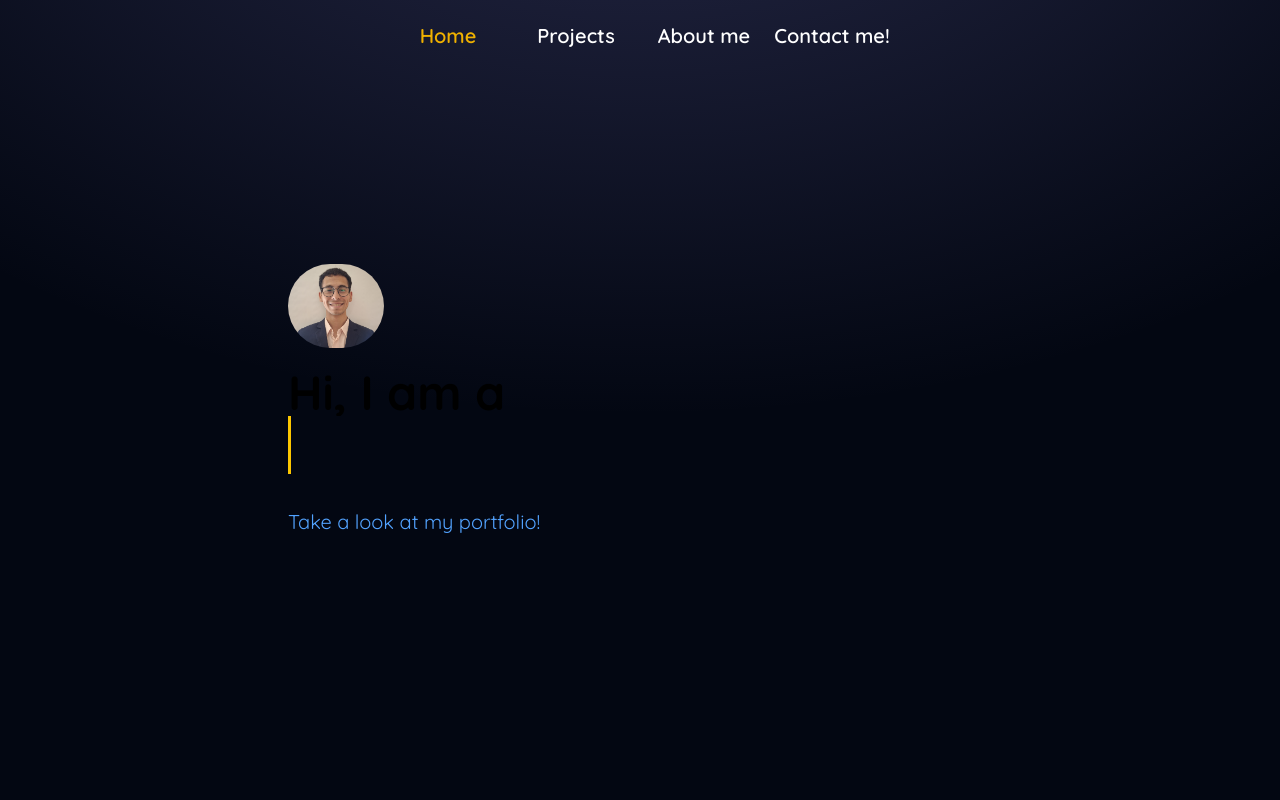
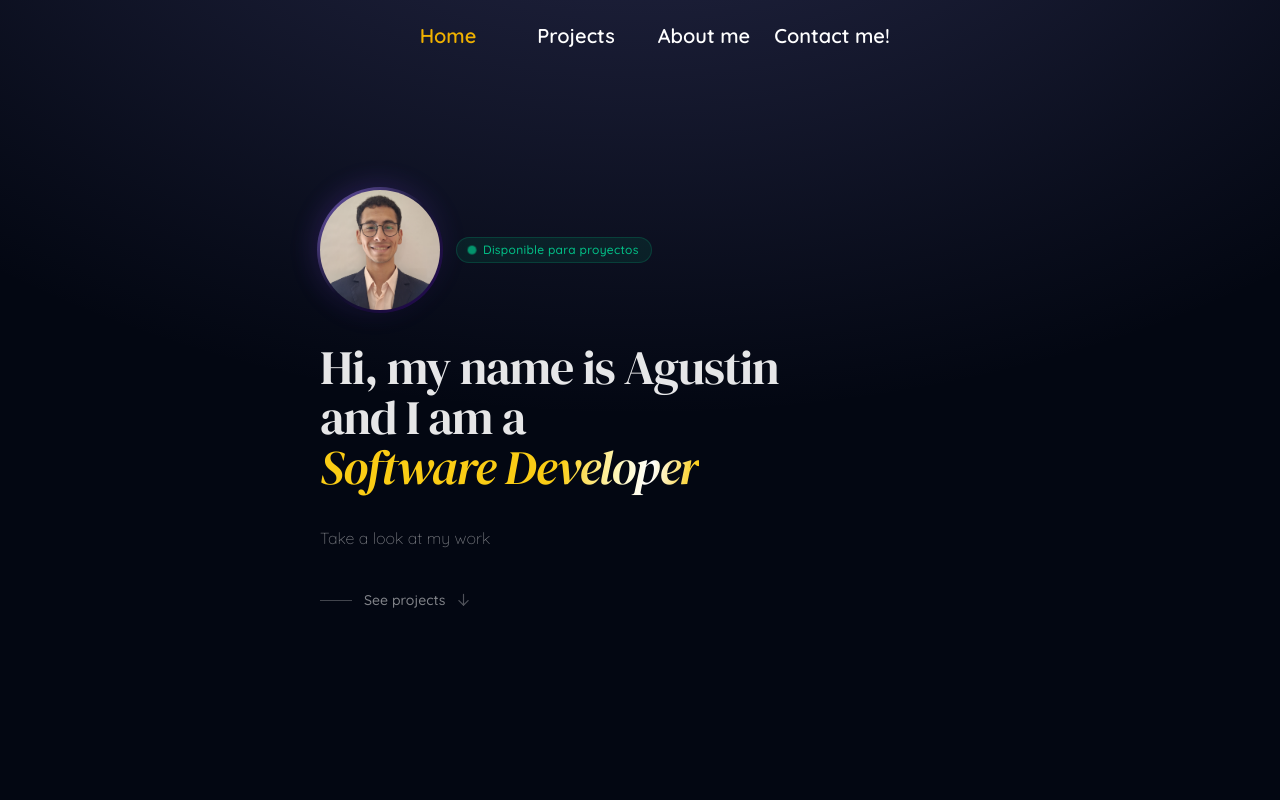
Before and after one commit to agusOlivieri/Portfolio, a Vue app: page / in a window 1280 px wide. Shown: the top 800 px of the page. Built offline with nearby package versions, Linux system fonts and the light colour scheme; a web font is replaced by a local one.

Commit message:
redesigned welcome section

```diff
--- a/src/components/Welcome.vue
+++ b/src/components/Welcome.vue
@@ -1,9 +1,147 @@
-<script setup>
+<template>
+    <!-- Wrapper ocupa todo el alto heredado del SectionContainer -->
+    <div class="relative flex flex-col justify-center items-start w-full h-full">
 
-</script>
+        <!-- ── Línea decorativa vertical (desktop) ── -->
+        <div
+            class="absolute left-0 top-1/2 -translate-y-1/2 hidden lg:block
+                   w-px h-32 bg-gradient-to-b from-transparent via-violet-400/30 to-transparent
+                   animate-fade-in"
+            aria-hidden="true"
+        ></div>
 
-<template>
-    <img src="../assets/images/owner.jpg" class="rounded-full w-14 h-12 md:w-24 md:h-21" />
-    <h1 class="text-2xl md:text-3xl lg:text-5xl font-bold mb-6 flex flex-col">Hi, I am a <span class="dev-animation text-yellow-400"></span></h1>
-    <h2 class="text-md md:text-xl text-blue-400">Take a look at my portfolio!</h2>
+        <!-- ── Contenido principal ── -->
+        <div class="flex flex-col gap-6 md:gap-8 pl-0 lg:pl-8">
+
+            <!-- Avatar + badge de estado -->
+            <div class="flex items-center gap-4 animate-slide-up" style="animation-delay: 0ms;">
+                <div class="relative">
+                    <!-- Glow ring -->
+                    <div
+                        class="absolute inset-0 rounded-full
+                               bg-gradient-to-br from-violet-500/40 to-transparent
+                               blur-md scale-110 animate-pulse-slow"
+                        aria-hidden="true"
+                    ></div>
+                    <!-- Ring border -->
+                    <div class="absolute -inset-[3px] rounded-full bg-gradient-to-br from-violet-400/60 via-transparent to-violet-700/30"
+                         aria-hidden="true"></div>
+                    <img
+                        src="../assets/images/owner.jpg"
+                        alt="Profile picture"
+                        class="relative w-16 h-16 md:w-30 md:h-30 rounded-full object-cover"
+                    />
+                </div>
+
+                <!-- Badge "disponible" -->
+                <div class="flex flex-col gap-1">
+                    <span class="inline-flex items-center gap-2 text-xs font-medium tracking-wide
+                                 text-emerald-400/90 bg-emerald-500/10 border border-emerald-500/20
+                                 px-3 py-1 rounded-full w-fit">
+                        <span class="w-1.5 h-1.5 rounded-full bg-emerald-400 animate-ping-slow"></span>
+                        Disponible para proyectos
+                    </span>
+                </div>
+            </div>
+
+            <!-- Headline -->
+            <div class="animate-slide-up" style="animation-delay: 80ms;">
+                <h1 class="font-serif w-xl text-3xl md:text-4xl lg:text-5xl
+                           font-normal leading-[1.05] tracking-tight text-white/90">
+                    Hi, my name is Agustin <br />
+                    and I am a
+                    <br class="hidden sm:block" />
+                    <span class="shimmer-text text-yellow-400 italic">Software Developer</span>
+                </h1>
+            </div>
+
+            <!-- Subtítulo editorial -->
+            <div class="animate-slide-up" style="animation-delay: 160ms;">
+                <p class="text-sm md:text-base leading-relaxed font-light
+                           text-white/45 max-w-sm md:max-w-md">
+                    Take a look at my work
+                </p>
+            </div>
+
+            <!-- CTA scroll -->
+            <div class="animate-slide-up" style="animation-delay: 240ms;">
+                <a
+                    href="#projects-section"
+                    class="group inline-flex items-center gap-3 text-sm font-medium
+                           text-white/50 hover:text-white/90 transition-colors duration-300 w-fit"
+                >
+                    <!-- Línea animada -->
+                    <span
+                        class="block w-8 h-px bg-white/25 group-hover:w-14 group-hover:bg-violet-400/70
+                               transition-all duration-500 ease-out"
+                        aria-hidden="true"
+                    ></span>
+                    See projects
+                    <i class="pi pi-arrow-down text-xs opacity-60 group-hover:opacity-100
+                               group-hover:translate-y-0.5 transition-all duration-300"></i>
+                </a>
+            </div>
+
+        </div>
+
+    </div>
 </template>
+
+<style scoped>
+@import url('https://fonts.googleapis.com/css2?family=DM+Serif+Display:ital@0;1&display=swap');
+
+.font-serif { font-family: 'DM Serif Display', Georgia, serif; }
+
+/* Entrada: fade + slide up */
+@keyframes slideUp {
+    from { opacity: 0; transform: translateY(20px); }
+    to   { opacity: 1; transform: translateY(0); }
+}
+@keyframes fadeIn {
+    from { opacity: 0; }
+    to   { opacity: 1; }
+}
+@keyframes pingSlow {
+    0%, 100% { opacity: 1; transform: scale(1); }
+    50%       { opacity: 0.4; transform: scale(1.8); }
+}
+@keyframes pulseSlow {
+    0%, 100% { opacity: 0.4; }
+    50%       { opacity: 0.7; }
+}
+
+@keyframes shimmer {
+  0%   { background-position: -200% center; }
+  100% { background-position:  200% center; }
+}
+
+.shimmer-text {
+  background: linear-gradient(
+    100deg,
+    #facc15 0%,
+    #facc15 40%,
+    #fff8c0 48%,
+    #ffffff 52%,
+    #facc15 58%,
+    #facc15 100%
+  );
+  background-size: 200% auto;
+  -webkit-background-clip: text;
+  background-clip: text;
+  -webkit-text-fill-color: transparent;
+  animation: shimmer 4.8s linear infinite;
+}
+
+.animate-slide-up {
+    animation: slideUp 0.7s cubic-bezier(0.22, 1, 0.36, 1) both;
+}
+.animate-fade-in {
+    animation: fadeIn 1.2s ease both;
+}
+.animate-ping-slow {
+    animation: pingSlow 2.2s ease-in-out infinite;
+}
+.animate-pulse-slow {
+    animation: pulseSlow 3s ease-in-out infinite;
+}
+</style>
```
